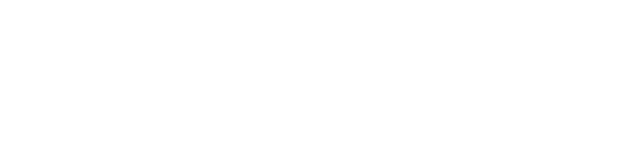
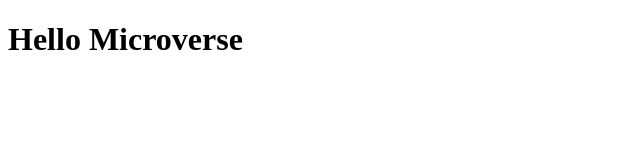
Before and after one commit to Kaneez98Fatima/hello_microverse, a plain HTML site: page index.html in a window 1280 px wide. Shown: the whole page, without its empty margins (0-640 px from the left). Drawn offline with Linux system fonts and the light colour scheme.

Commit message:
Heading added

```diff
--- a/index.html
+++ b/index.html
@@ -8,6 +8,7 @@
     <link rel="stylesheet" href="style.css">
 </head>
 <body>
+    <h1>Hello Microverse</h1>
 
 </body>
 </html>
```
